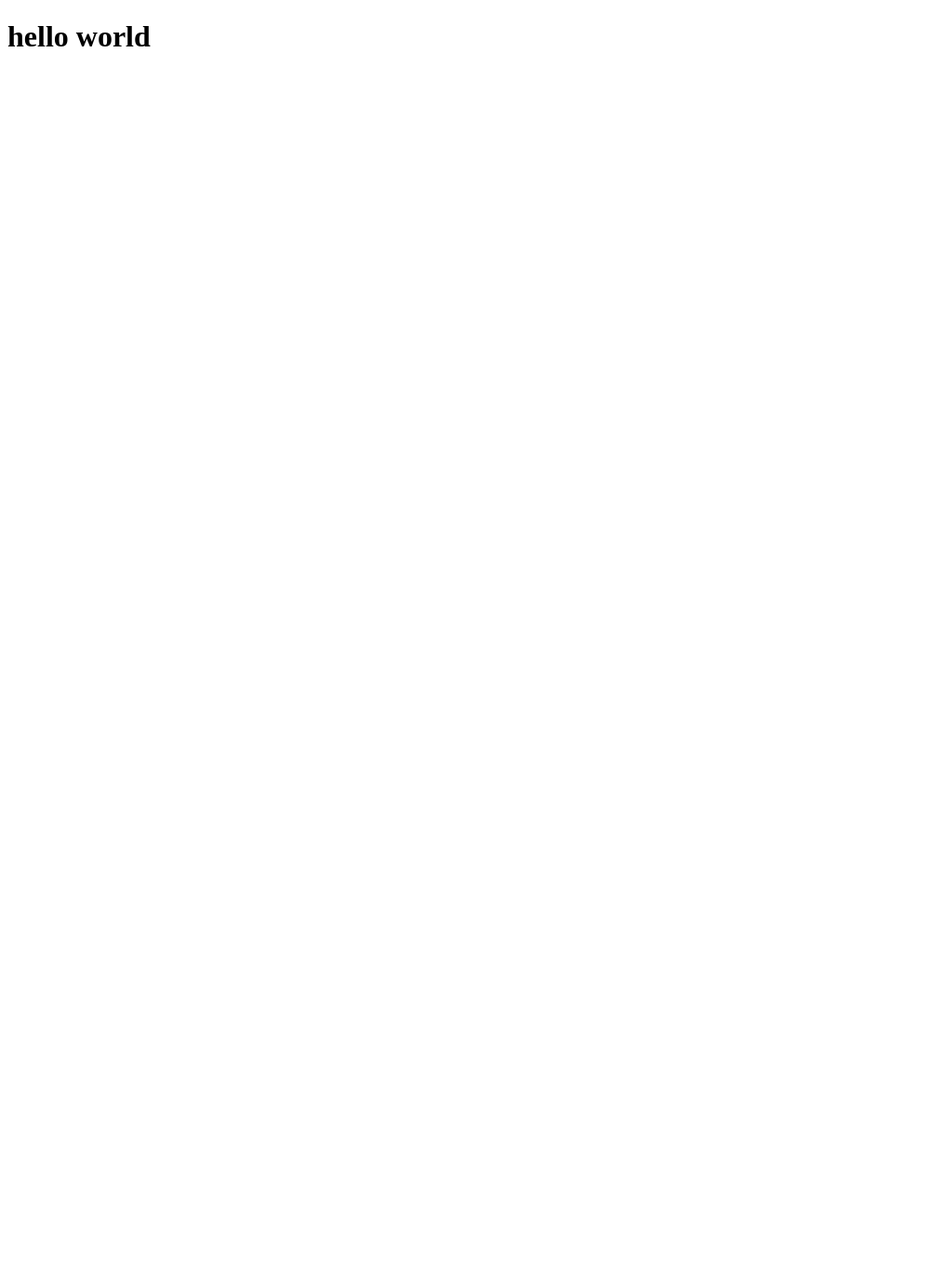
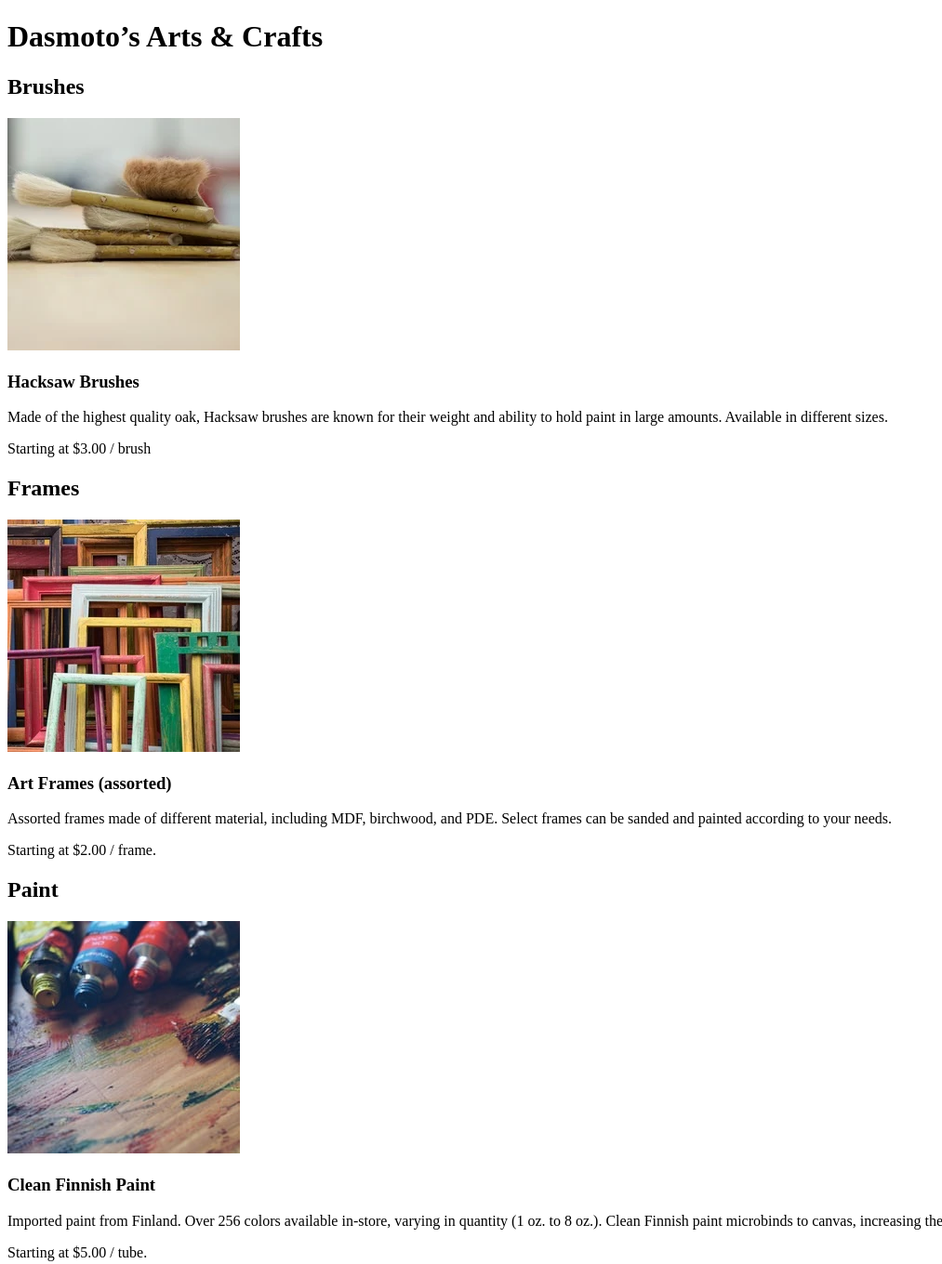
Before and after one commit to Lanie-Carmelo/DasmotosArtsAndCrafts, a website: page index.html in a window 1280 px wide. Shown: the whole page at 93% size, without its empty margins (0-1013 px from the left). Before the commit the page ends 800 px from the top, so only its background shows below. Drawn offline with Linux system fonts and the light colour scheme.

Commit message:
Fixed index.html and styles.css.

```diff
--- a/index.html
+++ b/index.html
@@ -1,12 +1,33 @@
 <!DOCTYPE html>
 <html lang="en">
-    <head>
-        <meta charset="UTF-8" />
-        <meta http-equiv="X-UA-Compatible" content="IE=edge" />
-        <meta name="viewport" content="width=device-width, initial-scale=1.0" />
-        <title>Dasmoto's Arts & Crafts</title>
-    </head>
-    <body>
-        <h1>hello world</h1>
-    </body>
+
+<head>
+  <meta charset="UTF-8">
+  <meta http-equiv="X-UA-Compatible" content="IE=edge">
+  <meta name="viewport" content="width=device-width, initial-scale=1.0">
+  <title>Dasmoto's Arts and Crafts</title>
+</head>
+
+<body>
+  <h1>Dasmoto’s Arts &amp; Crafts</h1>
+  <h2 id="brushes">Brushes</h2>
+  <img src="/Images/hacksaw.jpeg" alt="Hacksaw brush">
+  <h3>Hacksaw Brushes</h3>
+  <p class="description">Made of the highest quality oak, Hacksaw brushes are known for their weight and ability to hold
+    paint in large amounts. Available in different sizes.</p>
+  <p class="price">Starting at $3.00 / brush</p>
+  <h2 id="frames">Frames</h2>
+  <img src="/Images/frames.jpeg" alt="Frames">
+  <h3>Art Frames (assorted)</h3>
+  <p class="description">Assorted frames made of different material, including MDF, birchwood, and PDE. Select frames
+    can be sanded and painted according to your needs.</p>
+  <p class="price">Starting at $2.00 / frame.</p>
+  <h2 id="paint">Paint</h2>
+  <img src="/Images/finnish.jpeg" alt="Finish">
+  <h3>Clean Finnish Paint</h3>
+  <p class="description">Imported paint from Finland. Over 256 colors available in-store, varying in quantity (1 oz. to
+    8 oz.). Clean Finnish paint microbinds to canvas, increasing the finish and longevity of any artwork.</p>
+  <p class="price">Starting at $5.00 / tube.</p>
+</body>
+
 </html>
--- a/styles.css
+++ b/styles.css
@@ -0,0 +1,46 @@
+* {
+    font-family: Helvetica, sans-serif;
+}
+
+h1 {
+    background-image: url('/Images/pattern.jpeg');
+    font-size: 100px;
+    font-weight: bold;
+    color: khaki
+}
+
+#brushes {
+    background-color: mediumspringgreen;
+    width: 100%;
+    font-size: 32px;
+    font-weight: bold;
+    color: white;
+}
+
+img {
+    float: left;
+}
+
+.description {
+    color: black;
+}
+
+.price {
+    font-weight: bold;
+    color: blue;
+}
+
+#frames {
+    background-color: lightcoral;
+    width: 100%;
+    font-size: 32px;
+    font-weight: bold;
+    color: white;
+}
+
+#paint {
+    background-color: skyblue;
+    font-size: 32px;
+    font-weight: bold;
+    color: white;
+}
```
